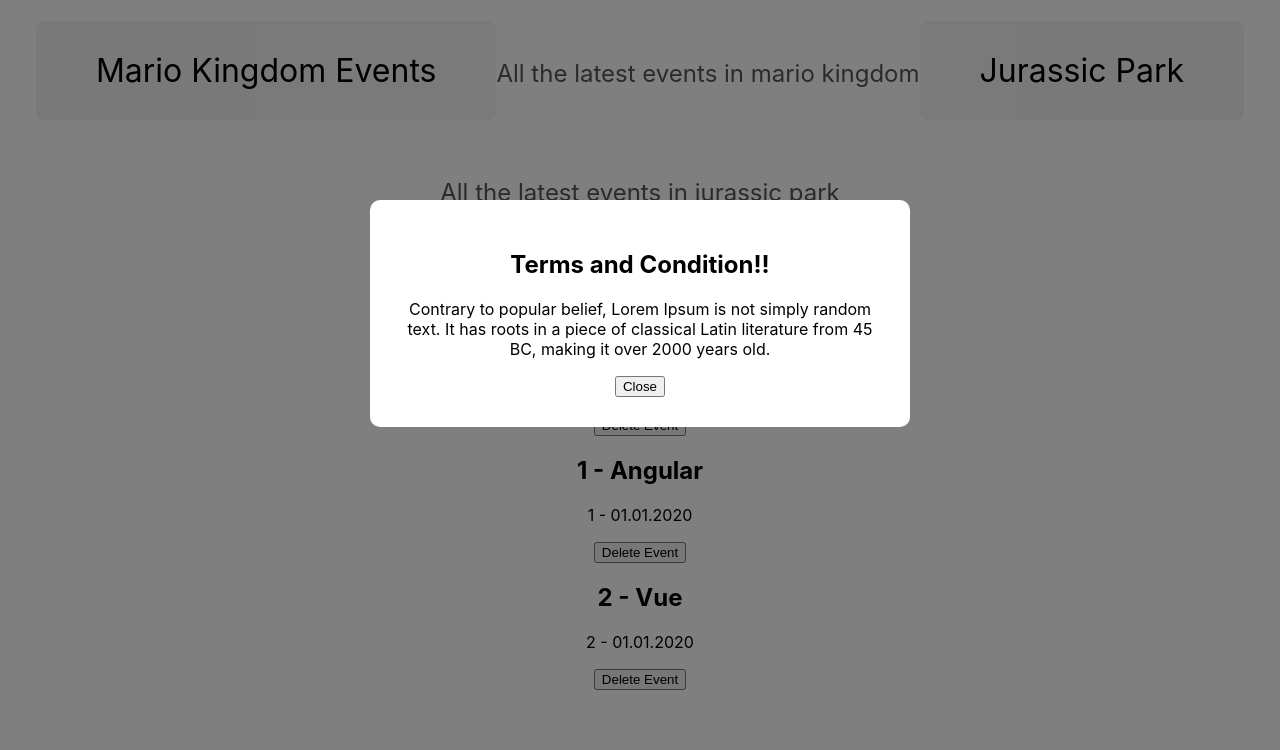
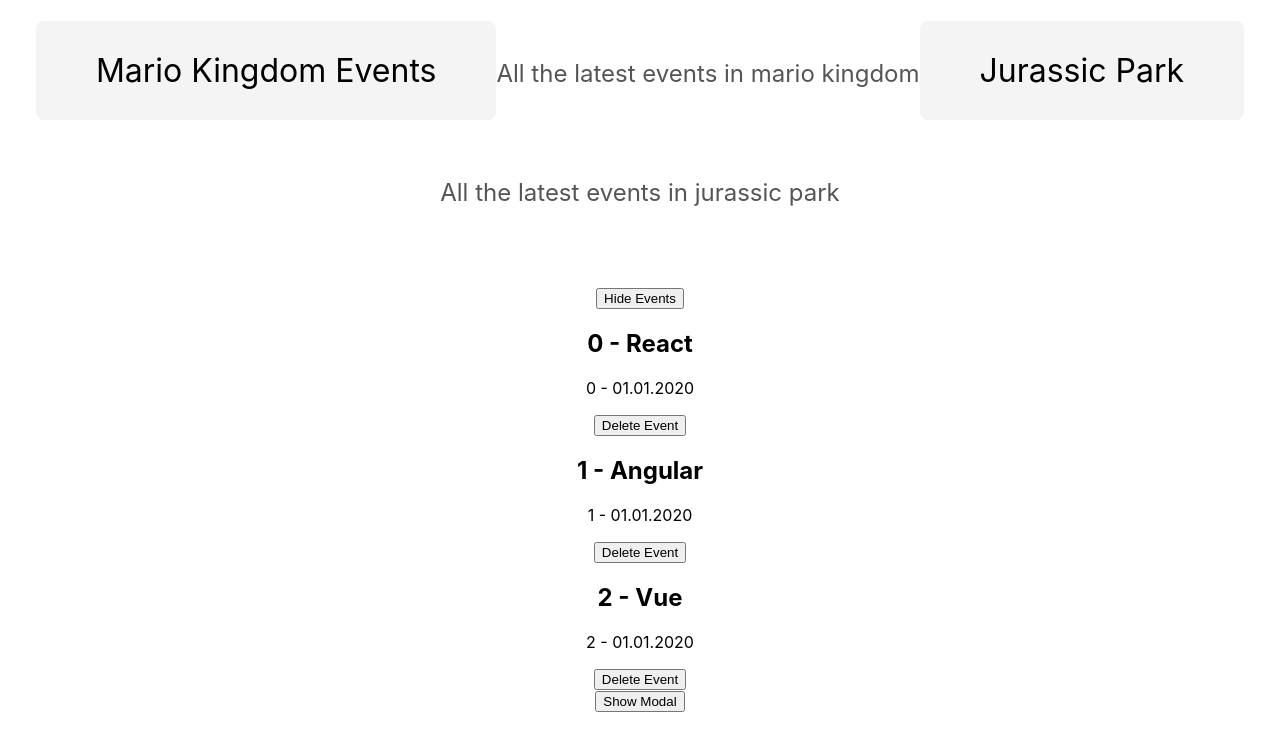
Before and after one commit to jisshub/Build-Web-Apps-React-Firebase, a React (Create React App) app: page / in a window 1280 px wide. Shown: the top 750 px of the page. Built offline with nearby package versions, Linux system fonts and the light colour scheme.

Commit message:
portal in reactr

```diff
--- a/src/App.js
+++ b/src/App.js
@@ -13,7 +13,7 @@ function App() {
   ]);
 
   const [showEvents, setShowEvents] = useState(true);
-  const [showModal, setShowModal] = useState(true);
+  const [showModal, setShowModal] = useState(false);
 
   console.log(showModal);
 
@@ -60,6 +60,9 @@ function App() {
         <h2>10% Off Coupon Code!!</h2>
         <p>Use the code NINJA10 at the checkout</p>
       </Modal> */}
+      <div>
+        <button onClick={()=>setShowModal(true)}>Show Modal</button>
+      </div>
       {showModal && (<Modal handleShowModal={handleShowModal}>
         <h2>Terms and Condition!!</h2>
         <p>Contrary to popular belief, Lorem Ipsum is not simply random text. It has roots in a piece of classical Latin literature from 45 BC, making it over 2000 years old.</p>
--- a/src/components/Modal.js
+++ b/src/components/Modal.js
@@ -1,7 +1,8 @@
 import '../components/Modal.css';
+import ReactDOM from 'react-dom';
 
 export default function Modal({children, handleShowModal}) {
-  return (
+  return (ReactDOM.createPortal((
     <div>
       <div className="modal-backdrop">
           <div className="modal">
@@ -10,5 +11,5 @@ export default function Modal({children, handleShowModal}) {
           </div>
       </div>
     </div>
-  )
+  ), document.body))
 }
```
Also changed, not shown: IMAGES/image_10.png (added), 1 other file (tests, documents, lock files or other folders).
